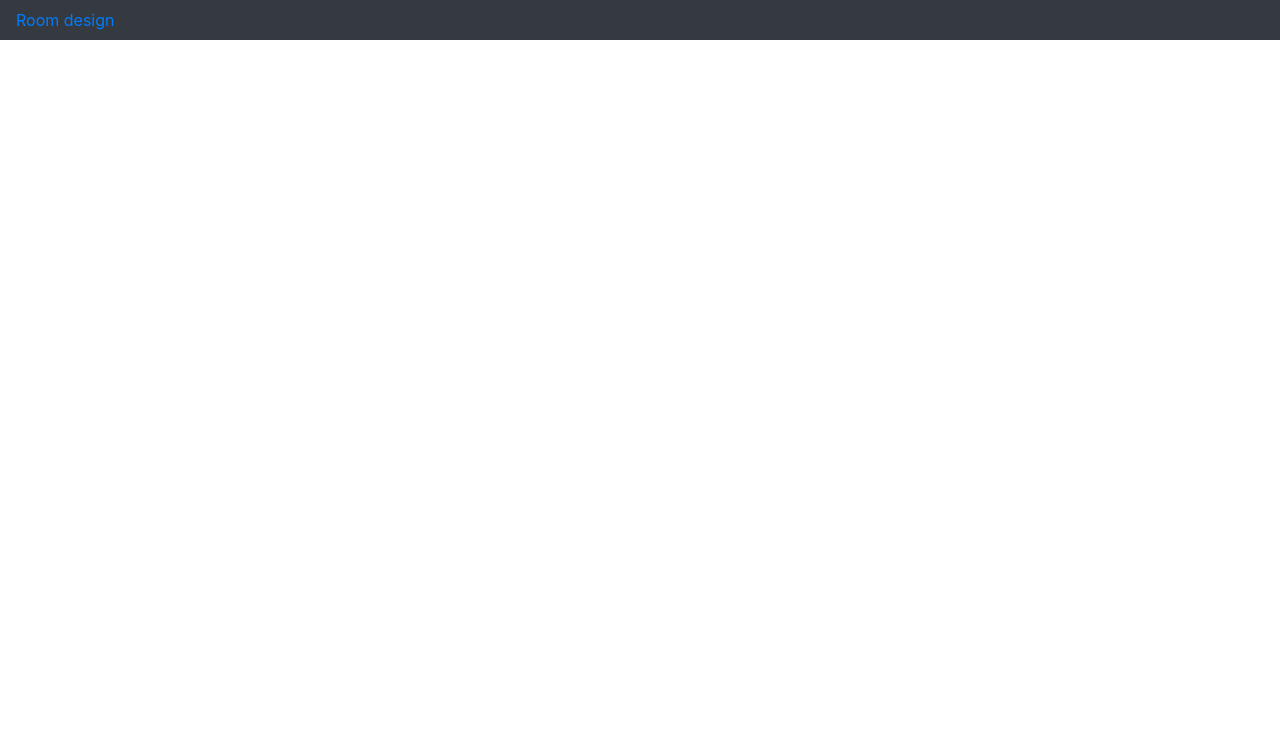
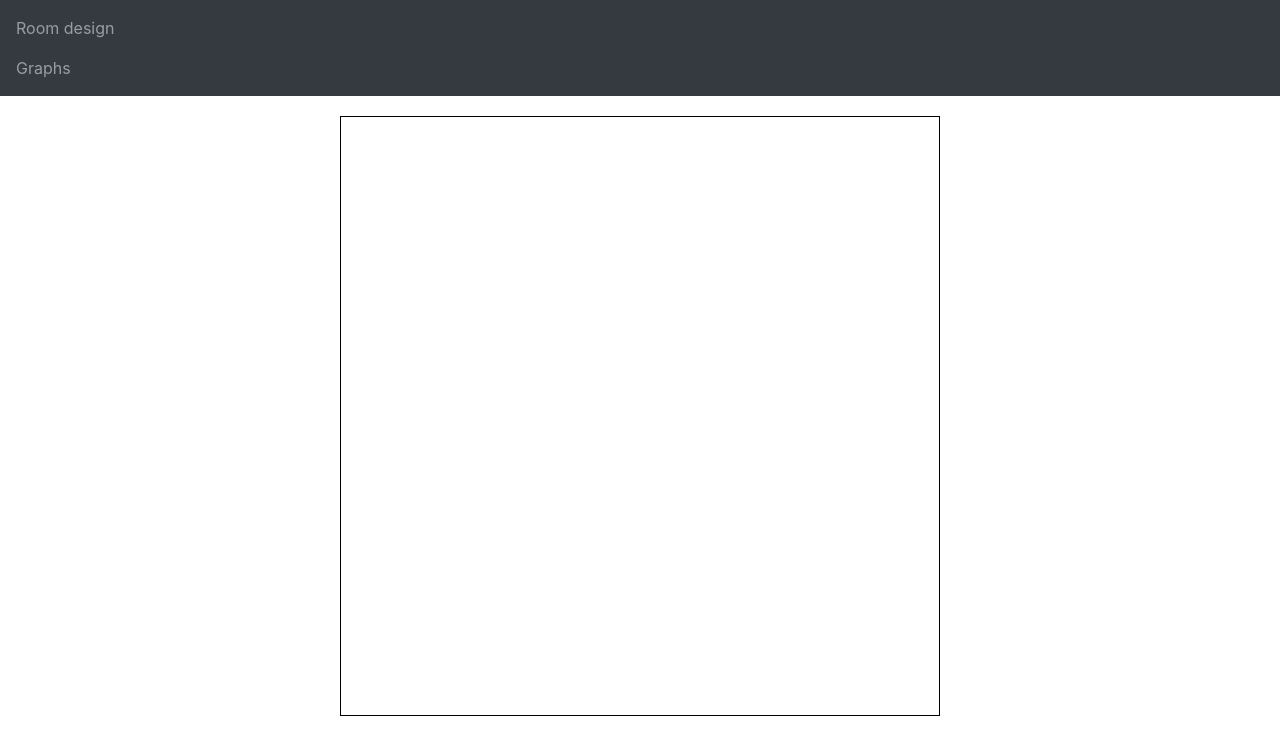
Before and after one commit to K44mil/svg-tutorial, an Angular app: page /graphs in a window 1280 px wide. Before the commit this address led to /. Shown: the top 754 px of the page. Built offline with nearby package versions, Linux system fonts and the light colour scheme.

Commit message:
simple graphs in svg

```diff
--- /dev/null
+++ b/src/app/_components/graphs/graphs.component.html
@@ -0,0 +1,41 @@
+<div class="graphs-svg">
+    <svg
+    [attr.width]="600"
+    [attr.height]="600"
+    viewBox="0 0 600 600"
+    id="svgGraphsElement"
+    (dblclick)="drawNewCircle($event)">
+
+    <line *ngFor="let line of lines"
+    [attr.x1]="line.x1"
+    [attr.x2]="line.x2"
+    [attr.y1]="line.y1"
+    [attr.y2]="line.y2"
+    stroke="red"
+    stroke-width="2">
+
+    </line>
+
+
+    <g *ngFor="let circle of circles">
+        <circle
+        [attr.cx]="circle.cx"
+        [attr.cy]="circle.cy"
+        [attr.r]="circle.r"
+        fill="black"
+        (click)="selectCircle($event, circle.id)">
+        </circle>
+
+        <circle *ngIf="this.selectedCircle && this.selectedCircle.id === circle.id"
+        [attr.cx]="circle.cx"
+        [attr.cy]="circle.cy"
+        [attr.r]="circle.r"
+        fill="green"
+        stroke="aquamarine"
+        stroke-width="4"
+        (click)="selectCircle($event, circle.id)">
+        </circle>
+    </g>
+
+    </svg>
+</div>
--- /dev/null
+++ b/src/app/_components/graphs/graphs.component.scss
@@ -0,0 +1,9 @@
+svg {
+    border: 1px solid black;
+    display: block;
+    margin: 20px auto;
+}
+
+circle {
+    cursor: pointer;
+}
--- /dev/null
+++ b/src/app/_components/graphs/graphs.component.ts
@@ -0,0 +1,71 @@
+import { Component, OnInit } from '@angular/core';
+import { Circle } from '../../_models/circle';
+import { Line } from '../../_models/line';
+
+import { mapToMapExpression } from '@angular/compiler/src/render3/util';
+
+@Component({
+  selector: 'app-graphs',
+  templateUrl: './graphs.component.html',
+  styleUrls: ['./graphs.component.scss']
+})
+export class GraphsComponent implements OnInit {
+
+  lines: Line[] = [];
+  circles: Circle[] = [];
+  selectedCircle: Circle = null;
+
+  constructor() { }
+
+  ngOnInit() {
+  }
+
+  drawNewCircle(e: MouseEvent) {
+    if(e.target instanceof SVGSVGElement) {
+      const svgElement = e.target as SVGElement;
+      let svgSvgElement = e.target as SVGSVGElement;
+
+      if (!(svgElement instanceof SVGSVGElement)) {
+        svgSvgElement = svgElement.ownerSVGElement;
+      }
+
+      let point = svgSvgElement.createSVGPoint();
+
+      // set coords of cords
+      point.x = e.clientX;
+      point.y = e.clientY;
+
+      point = point.matrixTransform(svgSvgElement.getScreenCTM().inverse());
+
+      this.createNewCircle(point.x, point.y, 15);
+    }
+
+  }
+
+  createNewCircle(cx: number, cy: number, r: number) {
+    const id = this.circles.length ? Math.max(...this.circles.map(x => x.id)) + 1 : 1;
+    const circle = new Circle(id, cx, cy, r);
+    this.circles.push(circle);
+  }
+
+  createNewLine(x1: number, x2: number, y1: number, y2: number) {
+    const id = this.lines.length ? Math.max(...this.lines.map(x => x.id)) + 1 : 1;
+    const line = new Line(id, x1, x2, y1, y2);
+    this.lines.push(line);
+  }
+
+  selectCircle(e: MouseEvent, id: number) {
+    const circle = this.circles.filter(x => x.id === id)[0];
+    if (this.selectedCircle) {
+      if (circle.id === this.selectedCircle.id) {
+        this.selectedCircle = null;
+      } else {
+        this.createNewLine(this.selectedCircle.cx, circle.cx, this.selectedCircle.cy, circle.cy);
+      }
+    } else {
+      this.selectedCircle = circle;
+    }
+
+  }
+
+}
--- a/src/app/_components/room-designer/room-designer.component.html
+++ b/src/app/_components/room-designer/room-designer.component.html
@@ -1,7 +1,7 @@
 <div class="room-designer">
     <svg
-    [attr.width]="this.roomWidth"
-    [attr.height]="this.roomHeight"
+    [attr.width]="200"
+    [attr.height]="200"
     [attr.viewBox]="this.viewBox"
     id="svgElement"
     (mouseup)="onSvgMouseUp($event)"
--- a/src/app/_components/room-designer/room-designer.component.ts
+++ b/src/app/_components/room-designer/room-designer.component.ts
@@ -134,8 +134,8 @@ export class RoomDesignerComponent implements OnInit {
     selectedDeskBorders = selectedDeskBorders.matrixTransform(svgSvgElement.getScreenCTM().inverse());
     point = point.matrixTransform(svgSvgElement.getScreenCTM().inverse());
 
-    this.selectedDeskPoint.x = point.x - selectedDeskBorders.x - 25; // 25 because of space
-    this.selectedDeskPoint.y = point.y - selectedDeskBorders.y - 25;
+    this.selectedDeskPoint.x = Math.floor(point.x - selectedDeskBorders.x - 25); // 25 because of space
+    this.selectedDeskPoint.y = Math.floor(point.y - selectedDeskBorders.y - 25);
 
     this.selectedDeskElement = svgElement;
 
--- /dev/null
+++ b/src/app/_models/circle.ts
@@ -0,0 +1,14 @@
+export class Circle {
+
+    id: number;
+    cx: number;
+    cy: number;
+    r: number;
+
+    constructor(id: number, cx: number, cy: number, r: number) {
+        this.id = id;
+        this.cx = cx;
+        this.cy = cy;
+        this.r = r;
+    }
+}
--- /dev/null
+++ b/src/app/_models/line.ts
@@ -0,0 +1,22 @@
+export class Line {
+
+    id: number;
+    x1: number;
+    x2: number;
+    y1: number;
+    y2: number;
+
+    constructor(
+        id: number,
+        x1: number,
+        x2: number,
+        y1: number,
+        y2: number
+    ) {
+        this.id = id;
+        this.x1 = x1;
+        this.x2 = x2;
+        this.y1 = y1;
+        this.y2 = y2;
+    }
+}
--- a/src/app/app-routing.module.ts
+++ b/src/app/app-routing.module.ts
@@ -1,10 +1,12 @@
 import { NgModule } from '@angular/core';
 import { Routes, RouterModule } from '@angular/router';
 import { RoomDesignerComponent } from './_components/room-designer/room-designer.component';
+import { GraphsComponent } from './_components/graphs/graphs.component';
 
 
 const routes: Routes = [
   { path: 'roomdesigner', component: RoomDesignerComponent },
+  { path: 'graphs', component: GraphsComponent }
 ];
 
 @NgModule({
--- a/src/app/app.component.html
+++ b/src/app/app.component.html
@@ -1,5 +1,14 @@
 <nav class="navbar navbar-dark bg-dark">
-  <a routerLink='roomdesigner'>Room design</a>
+  <ul class="navbar-nav mr-auto">
+    <li class="nav-item">
+      <a routerLink='roomdesigner' class="nav-link">Room design</a>
+    </li>
+    <li class="nav-item">
+      <a routerLink='graphs' class="nav-link">Graphs</a>
+    </li>
+  </ul>
+
+
 </nav>
 
 <div class="container">
--- a/src/app/app.module.ts
+++ b/src/app/app.module.ts
@@ -4,11 +4,13 @@ import { NgModule } from '@angular/core';
 import { AppRoutingModule } from './app-routing.module';
 import { AppComponent } from './app.component';
 import { RoomDesignerComponent } from './_components/room-designer/room-designer.component';
+import { GraphsComponent } from './_components/graphs/graphs.component';
 
 @NgModule({
   declarations: [
     AppComponent,
-    RoomDesignerComponent
+    RoomDesignerComponent,
+    GraphsComponent
   ],
   imports: [
     BrowserModule,
```
Also changed, not shown: 1 other file (tests, documents, lock files or other folders).
